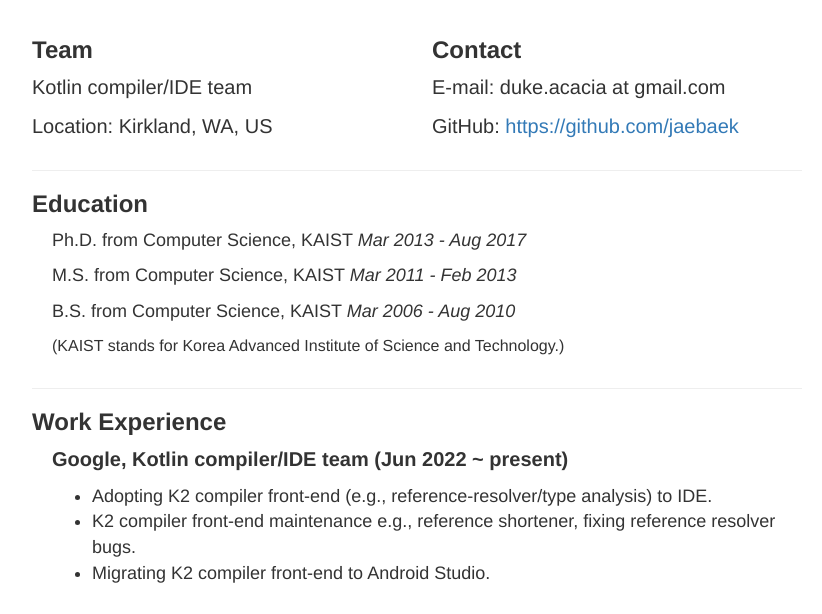
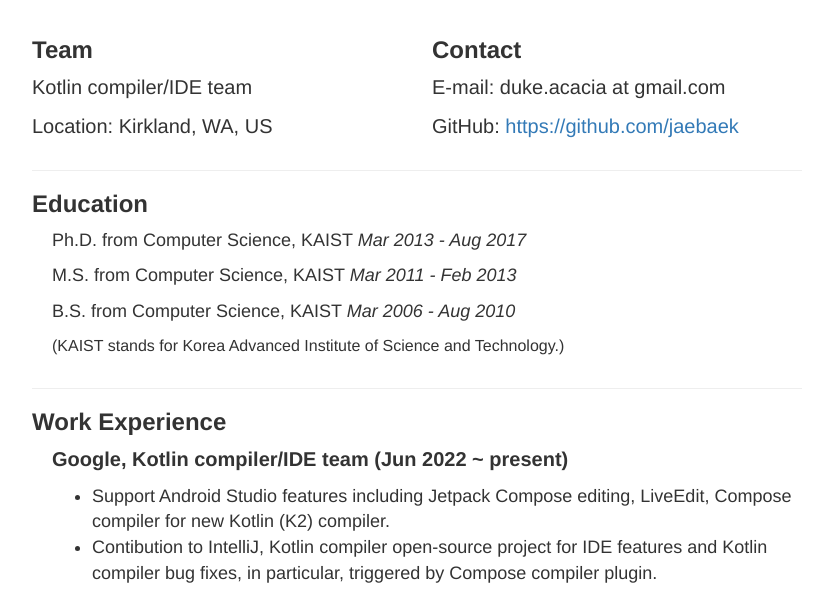
Before and after one commit to jaebaek/jaebaek.github.io, a plain HTML site: page resume.html in a window 1280 px wide. Shown: the part 147-761 px from the top of the page, without its empty margins (223-1045 px from the left). Drawn offline with nearby package versions, Linux system fonts and the light colour scheme; a script that the page names is missing.

Commit message:
Kotlin compiler work description update

```diff
--- a/resume.html
+++ b/resume.html
@@ -58,13 +58,10 @@
           <p>
               <ul>
                   <li style="font-size: 18px;">
-                      Adopting K2 compiler front-end (e.g., reference-resolver/type analysis) to IDE.
+                      Support Android Studio features including Jetpack Compose editing, LiveEdit, Compose compiler for new Kotlin (K2) compiler.
                   </li>
                   <li style="font-size: 18px;">
-                      K2 compiler front-end maintenance e.g., reference shortener, fixing reference resolver bugs.
-                  </li>
-                  <li style="font-size: 18px;">
-                      Migrating K2 compiler front-end to Android Studio.
+                      Contibution to IntelliJ, Kotlin compiler open-source project for IDE features and Kotlin compiler bug fixes, in particular, triggered by Compose compiler plugin.
                   </li>
               </ul>
           </p>
```
